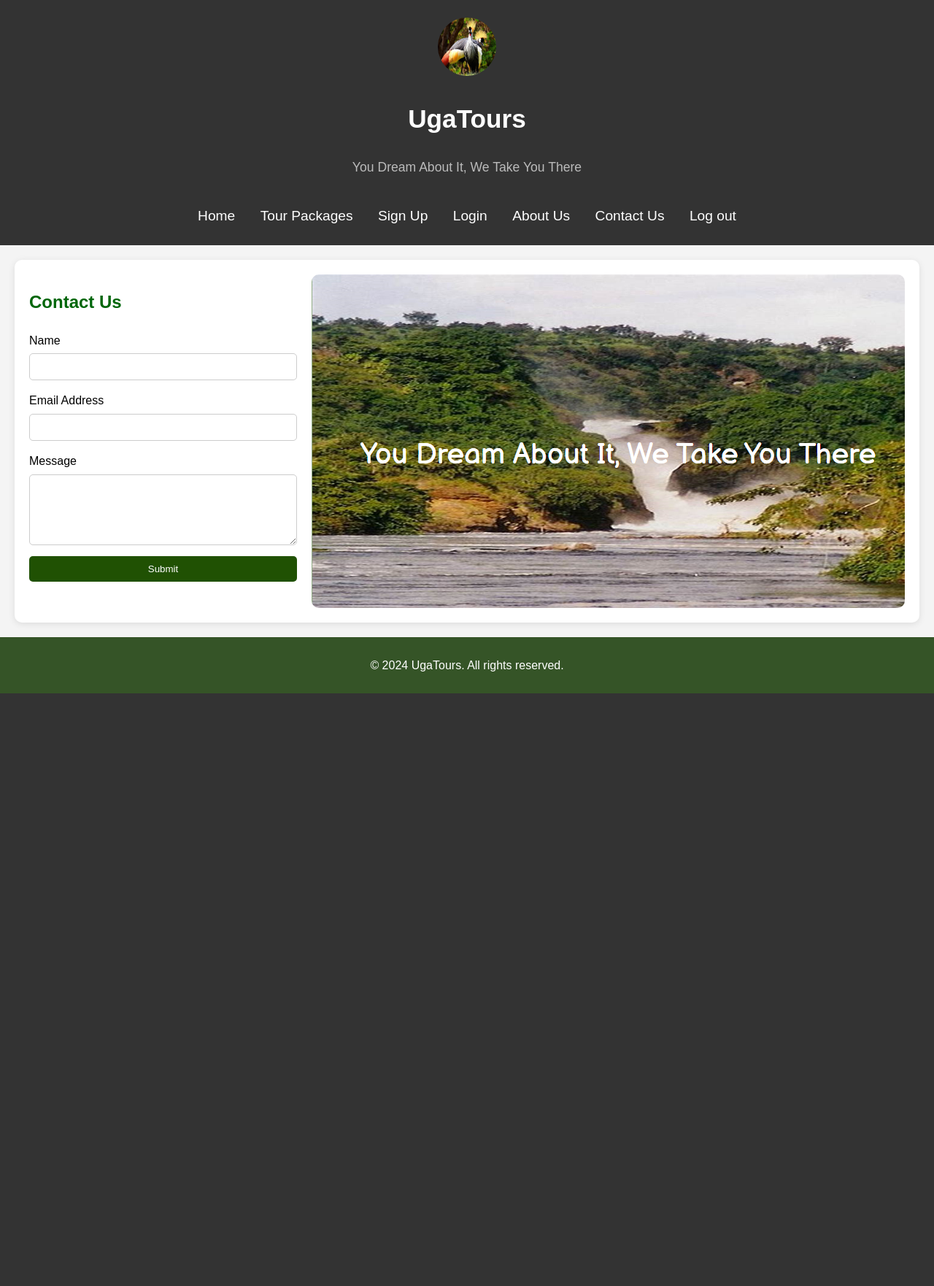
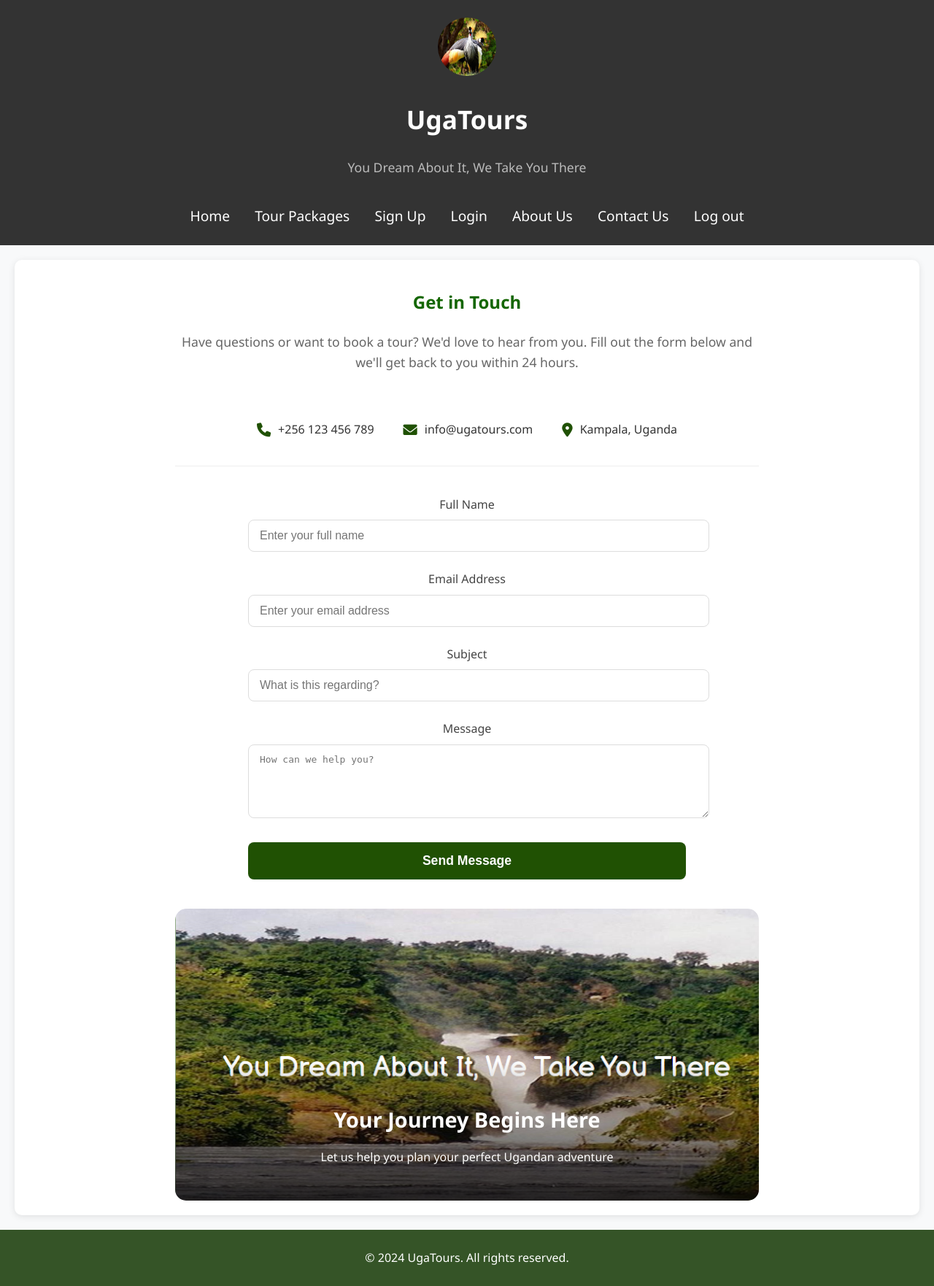
Before and after one commit to AkandindaJunior1/UGA-TOURS, a PHP site: page /contactus.php in a window 1280 px wide. Shown: the whole page at 73% size. Before the commit the page ends 950 px from the top, so only its background shows below. Run offline with PHP 8.4, Linux system fonts and the light colour scheme.

Commit message:
contactus edit

```diff
--- a/contactus.css
+++ b/contactus.css
@@ -1,77 +1,161 @@
+/* Add Font Awesome for icons */
+@import url('https://cdnjs.cloudflare.com/ajax/libs/font-awesome/6.0.0/css/all.css');
+
 /* General body styles */
 body {
-    font-family: Arial, sans-serif;
+    font-family: 'Segoe UI', Tahoma, Geneva, Verdana, sans-serif;
     line-height: 1.6;
     margin: 0;
-    background-color: #f4f4f4; /* Light background for better readability */
+    background-color: #f8f9fa;
+    color: #333;
 }
 
-/* Main section styles */
-main {
-    display: flex; /* Use flexbox for layout */
-    max-width: 1200px; /* Max width for the main container */
-    margin: 20px auto; /* Centering the container */
+/* Main section styles - updated to center contents */
+main.container {
+    max-width: 1200px;
+    margin: 20px auto;
     padding: 20px;
-    background-color: white; /* White background for contrast */
-    border-radius: 10px; /* Rounded corners */
-    box-shadow: 0 2px 10px rgba(0, 0, 0, 0.1); /* Subtle shadow for depth */
+    background-color: white;
+    border-radius: 10px;
+    box-shadow: 0 2px 10px rgba(0, 0, 0, 0.1);
+    display: flex;
+    flex-direction: column;
+    align-items: center;
 }
 
-/* Contact section styles */
+/* Contact section styles - updated */
 .contact-section {
-    flex: 2; /* Allow the contact section to take more space */
-    margin-right: 20px; /* Space between contact form and image */
+    background: transparent;
+    padding: 0;
+    box-shadow: none;
+    width: 100%;
+    max-width: 800px;
+    text-align: center;
 }
 
+/* Update heading color to match aboutus */
 .contact-section h2 {
-    color: #00660a; /* Header color */
+    color: #146600;
 }
 
-.contact-section form {
-    display: flex;
-    flex-direction: column; /* Stack form elements vertically */
+.contact-intro {
+    color: #666;
+    margin-bottom: 30px;
+    font-size: 1.1em;
 }
 
-.contact-section label {
-    margin-bottom: 5px; /* Space below labels */
+/* Contact Info Styles */
+.contact-info {
+    display: flex;
+    justify-content: center;
+    gap: 40px;
+    margin-bottom: 40px;
+    padding: 20px 0;
+    border-bottom: 1px solid #eee;
 }
 
-.contact-section input,
-.contact-section textarea {
-    padding: 10px; /* Padding for input fields */
-    margin-bottom: 15px; /* Space between fields */
-    border: 1px solid #ccc; /* Light border */
-    border-radius: 5px; /* Rounded corners for inputs */
-    width: 100%; /* Full width for inputs */
-    box-sizing: border-box; /* Include padding and border in total width */
+.info-item {
+    display: flex;
+    align-items: center;
+    gap: 10px;
 }
 
-.contact-section button {
-    padding: 10px;
-    background-color: #205103; /* Button color */
-    color: white;
-    border: none; /* Remove default border */
-    border-radius: 5px; /* Rounded corners for button */
-    cursor: pointer; /* Pointer on hover */
-    transition: background-color 0.3s; /* Smooth transition */
+.info-item i {
+    color: #205103;
+    font-size: 1.2em;
 }
 
-.contact-section button:hover {
-    background-color: #2a9e00; /* Darker button color on hover */
+/* Form styles */
+.form-group {
+    margin-bottom: 25px;
 }
 
-/* Image container styles */
-.image_container {
-    flex: 1; /* Allow the image section to take less space */
-    display: flex;
-    align-items: center; /* Center the image vertically */
-    justify-content: center; /* Center the image horizontally */
+.contact-form label {
+    display: block;
+    margin-bottom: 8px;
+    color: #444;
+    font-weight: 500;
 }
 
-.image_container img {
-    max-width: 100%; /* Responsive image */
-    height: auto; /* Maintain aspect ratio */
-    border-radius: 10px; /* Rounded corners for image */
+.contact-form input,
+.contact-form textarea {
+    width: 100%;
+    padding: 12px 15px;
+    border: 1px solid #ddd;
+    border-radius: 8px;
+    font-size: 1em;
+    transition: all 0.3s ease;
+}
+
+.contact-form input:focus,
+.contact-form textarea:focus {
+    border-color: #205103;
+    outline: none;
+    box-shadow: 0 0 0 3px rgba(32, 81, 3, 0.1);
+}
+
+.contact-form button {
+    width: 100%;
+    padding: 15px;
+    background-color: #205103;
+    color: white;
+    border: none;
+    border-radius: 8px;
+    font-size: 1.1em;
+    font-weight: 600;
+    cursor: pointer;
+    transition: all 0.3s ease;
+}
+
+.contact-form button:hover {
+    background-color: #2a6a04;
+    transform: translateY(-2px);
+}
+
+/* Contact form centering */
+.contact-form {
+    max-width: 600px;
+    margin: 0 auto;
+}
+
+/* Center aside content */
+.contact-aside {
+    width: 100%;
+    max-width: 800px;
+    margin-top: 40px;
+}
+
+/* Update image container and image styles */
+.image-container {
+    position: relative;
+    width: 100%;
+    height: 400px; /* Fixed height for consistent appearance */
+    border-radius: 15px;
+    overflow: hidden;
+}
+
+.image-container img {
+    width: 100%;
+    height: 100%;
+    object-fit: cover;
+    object-position: center;
+    border-radius: 15px;
+}
+
+.image-overlay {
+    position: absolute;
+    bottom: 0;
+    left: 0;
+    right: 0;
+    background: linear-gradient(transparent, rgba(0, 0, 0, 0.8));
+    color: white;
+    padding: 30px;
+    text-align: center;
+}
+
+.image-overlay h3 {
+    font-size: 1.8em;
+    margin-bottom: 10px;
 }
 
 /* Footer styles */
--- a/contactus.php
+++ b/contactus.php
@@ -11,26 +11,59 @@
    include_once "nav.php";
    ?>
 
-    <main>
+    <main class="container">
         <section class="contact-section">
-            <h2>Contact Us</h2>
-            <form action="submit-form.php" method="post">
-                <label for="name">Name</label>
-                <input type="text" id="name" name="name" required>
+            <h2>Get in Touch</h2>
+            <p class="contact-intro">Have questions or want to book a tour? We'd love to hear from you. Fill out the form below and we'll get back to you within 24 hours.</p>
 
-                <label for="email">Email Address</label>
-                <input type="email" id="email" name="email" required>
+            <div class="contact-info">
+                <div class="info-item">
+                    <i class="fas fa-phone"></i>
+                    <p>+256 123 456 789</p>
+                </div>
+                <div class="info-item">
+                    <i class="fas fa-envelope"></i>
+                    <p>info@ugatours.com</p>
+                </div>
+                <div class="info-item">
+                    <i class="fas fa-location-dot"></i>
+                    <p>Kampala, Uganda</p>
+                </div>
+            </div>
 
-                <label for="message">Message</label>
-                <textarea id="message" name="message" rows="5" required></textarea>
+            <form action="submit-form.php" method="post" class="contact-form">
+                <div class="form-group">
+                    <label for="name">Full Name</label>
+                    <input type="text" id="name" name="name" placeholder="Enter your full name" required>
+                </div>
 
-                <button type="submit">Submit</button>
+                <div class="form-group">
+                    <label for="email">Email Address</label>
+                    <input type="email" id="email" name="email" placeholder="Enter your email address" required>
+                </div>
+
+                <div class="form-group">
+                    <label for="subject">Subject</label>
+                    <input type="text" id="subject" name="subject" placeholder="What is this regarding?" required>
+                </div>
+
+                <div class="form-group">
+                    <label for="message">Message</label>
+                    <textarea id="message" name="message" rows="5" placeholder="How can we help you?" required></textarea>
+                </div>
+
+                <button type="submit">Send Message</button>
             </form>
         </section>
-        <aside>
-            <section class="image_container">
-                <img src="./photos/waterfallpic.png" alt="image">
-            </section>
+
+        <aside class="contact-aside">
+            <div class="image-container">
+                <img src="./photos/waterfallpic.png" alt="Beautiful Uganda Waterfall">
+                <div class="image-overlay">
+                    <h3>Your Journey Begins Here</h3>
+                    <p>Let us help you plan your perfect Ugandan adventure</p>
+                </div>
+            </div>
         </aside>
     </main>
     <footer>
```
Also changed, not shown: other parts of contactus.css (+38 -6 lines).
